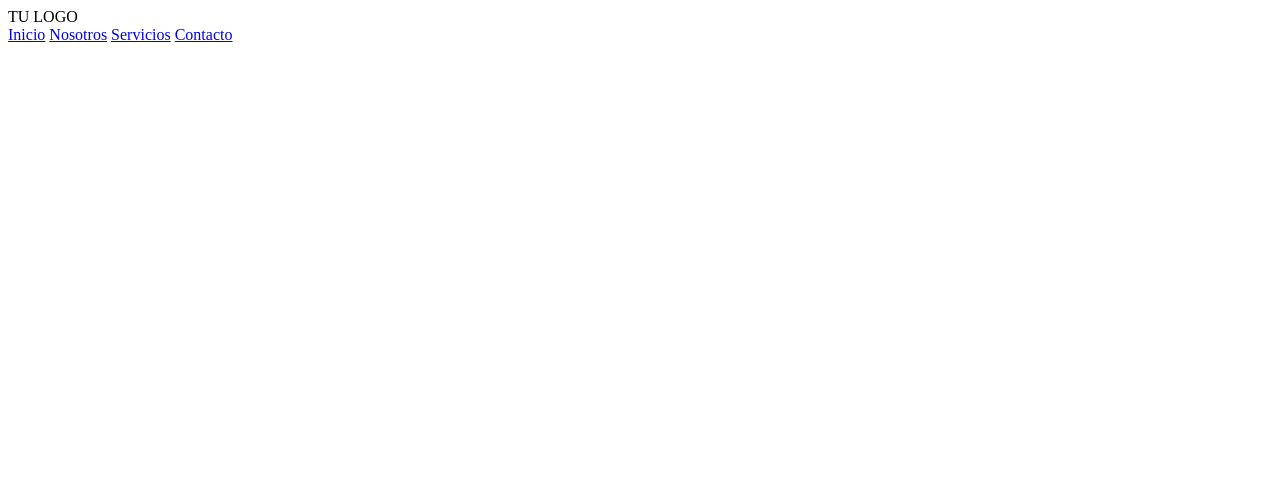
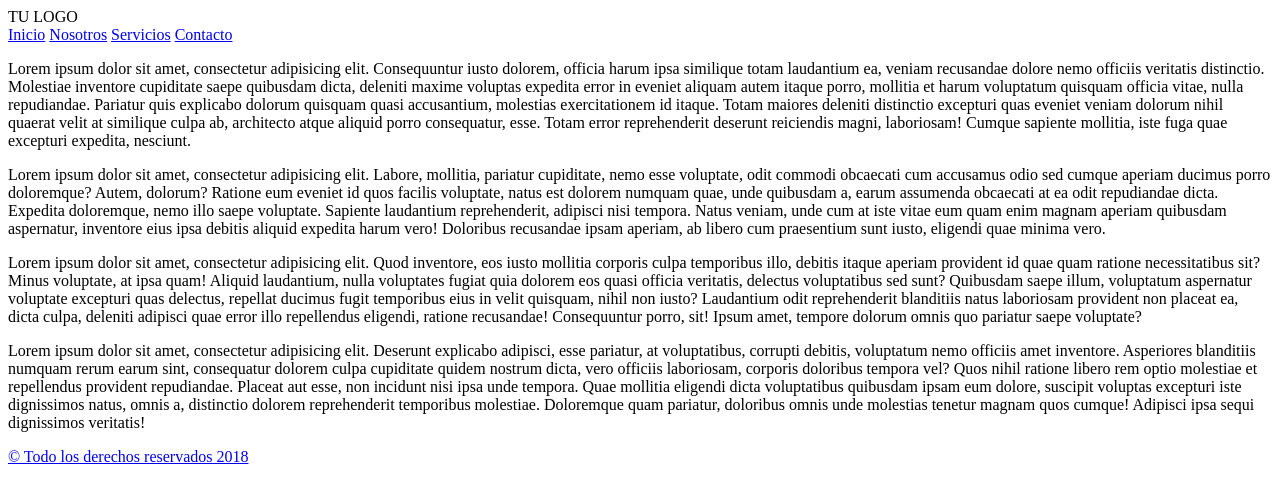
Before and after one commit to Evaristo123/Css-Basico, a plain HTML site: page index.html in a window 1280 px wide. Drawn offline with Linux system fonts and the light colour scheme.

Commit message:
ingresando rellenos a index.html

```diff
--- a/index.html
+++ b/index.html
@@ -16,5 +16,17 @@
 		</nav>
 	</header>
 
+	<section class="contenido">
+		<p>Lorem ipsum dolor sit amet, consectetur adipisicing elit. Consequuntur iusto dolorem, officia harum ipsa similique totam laudantium ea, veniam recusandae dolore nemo officiis veritatis distinctio. Molestiae inventore cupiditate saepe quibusdam dicta, deleniti maxime voluptas expedita error in eveniet aliquam autem itaque porro, mollitia et harum voluptatum quisquam officia vitae, nulla repudiandae. Pariatur quis explicabo dolorum quisquam quasi accusantium, molestias exercitationem id itaque. Totam maiores deleniti distinctio excepturi quas eveniet veniam dolorum nihil quaerat velit at similique culpa ab, architecto atque aliquid porro consequatur, esse. Totam error reprehenderit deserunt reiciendis magni, laboriosam! Cumque sapiente mollitia, iste fuga quae excepturi expedita, nesciunt.</p>
+
+		<p>Lorem ipsum dolor sit amet, consectetur adipisicing elit. Labore, mollitia, pariatur cupiditate, nemo esse voluptate, odit commodi obcaecati cum accusamus odio sed cumque aperiam ducimus porro doloremque? Autem, dolorum? Ratione eum eveniet id quos facilis voluptate, natus est dolorem numquam quae, unde quibusdam a, earum assumenda obcaecati at ea odit repudiandae dicta. Expedita doloremque, nemo illo saepe voluptate. Sapiente laudantium reprehenderit, adipisci nisi tempora. Natus veniam, unde cum at iste vitae eum quam enim magnam aperiam quibusdam aspernatur, inventore eius ipsa debitis aliquid expedita harum vero! Doloribus recusandae ipsam aperiam, ab libero cum praesentium sunt iusto, eligendi quae minima vero.</p>
+
+		<p>Lorem ipsum dolor sit amet, consectetur adipisicing elit. Quod inventore, eos iusto mollitia corporis culpa temporibus illo, debitis itaque aperiam provident id quae quam ratione necessitatibus sit? Minus voluptate, at ipsa quam! Aliquid laudantium, nulla voluptates fugiat quia dolorem eos quasi officia veritatis, delectus voluptatibus sed sunt? Quibusdam saepe illum, voluptatum aspernatur voluptate excepturi quas delectus, repellat ducimus fugit temporibus eius in velit quisquam, nihil non iusto? Laudantium odit reprehenderit blanditiis natus laboriosam provident non placeat ea, dicta culpa, deleniti adipisci quae error illo repellendus eligendi, ratione recusandae! Consequuntur porro, sit! Ipsum amet, tempore dolorum omnis quo pariatur saepe voluptate?</p>
+
+		<p>Lorem ipsum dolor sit amet, consectetur adipisicing elit. Deserunt explicabo adipisci, esse pariatur, at voluptatibus, corrupti debitis, voluptatum nemo officiis amet inventore. Asperiores blanditiis numquam rerum earum sint, consequatur dolorem culpa cupiditate quidem nostrum dicta, vero officiis laboriosam, corporis doloribus tempora vel? Quos nihil ratione libero rem optio molestiae et repellendus provident repudiandae. Placeat aut esse, non incidunt nisi ipsa unde tempora. Quae mollitia eligendi dicta voluptatibus quibusdam ipsam eum dolore, suscipit voluptas excepturi iste dignissimos natus, omnis a, distinctio dolorem reprehenderit temporibus molestiae. Doloremque quam pariatur, doloribus omnis unde molestias tenetur magnam quos cumque! Adipisci ipsa sequi dignissimos veritatis!</p>
+	</section>
+	<footer>
+		<a href="www.tedetconsulting.com"> &copy; Todo los derechos reservados 2018</a>
+	</footer>
 </body>
 </html>
```
